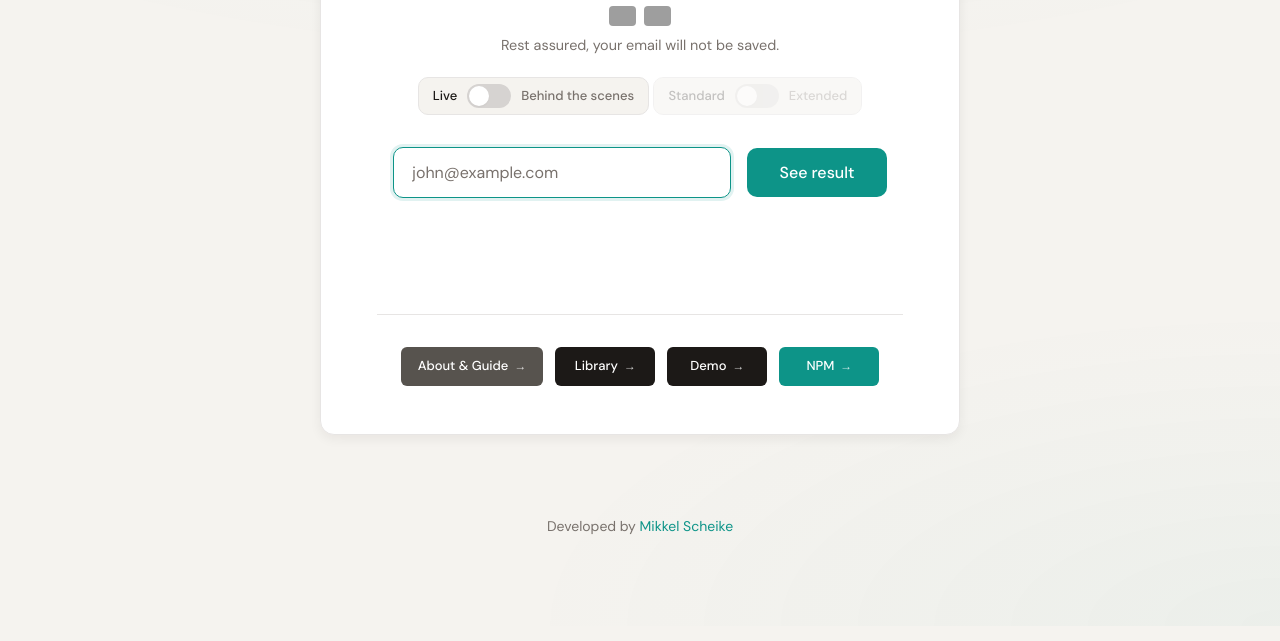
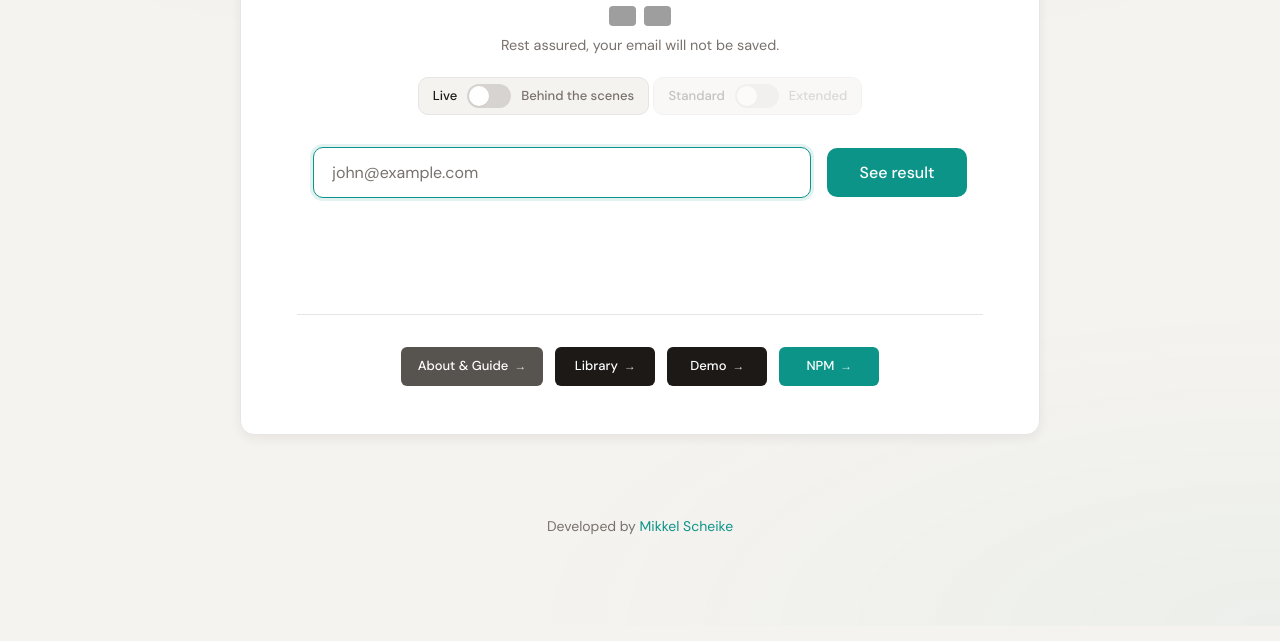
Before and after one commit to MikkelScheike/email-provider-links-demo, a website: page index.html in a window 1280 px wide. Shown: the part 174-815 px from the top of the page. Drawn offline with Linux system fonts and the light colour scheme; grey boxes are pictures that could not be loaded.

Commit message:
Widen signup card by 25%
Co-authored-by: Cursor <cursoragent@cursor.com>

```diff
--- a/public/styles.css
+++ b/public/styles.css
@@ -129,7 +129,7 @@ body::before {
   margin-left: auto;
   margin-right: auto;
   width: 100%;
-  max-width: 640px;
+  max-width: 800px;
   border: 1px solid var(--color-border);
 }
 
--- a/styles.css
+++ b/styles.css
@@ -129,7 +129,7 @@ body::before {
   margin-left: auto;
   margin-right: auto;
   width: 100%;
-  max-width: 640px;
+  max-width: 800px;
   border: 1px solid var(--color-border);
 }
 
```
